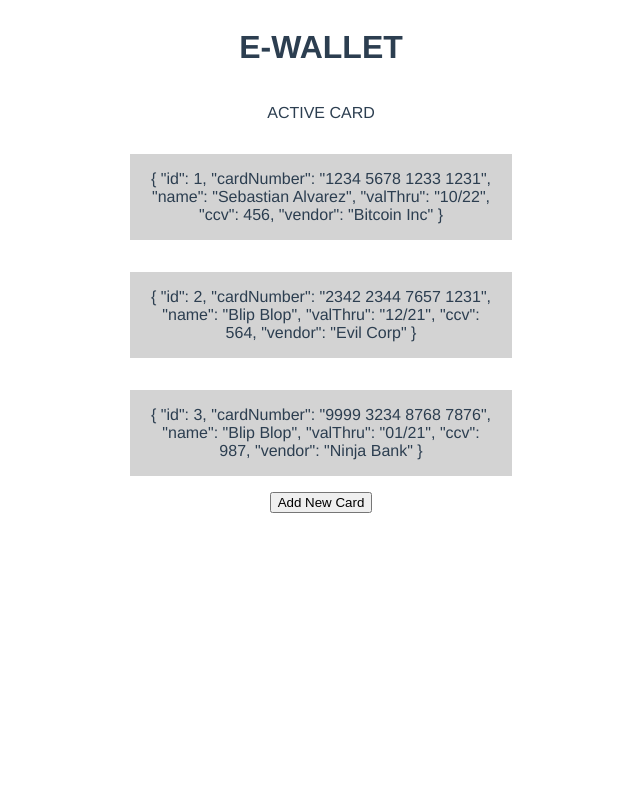
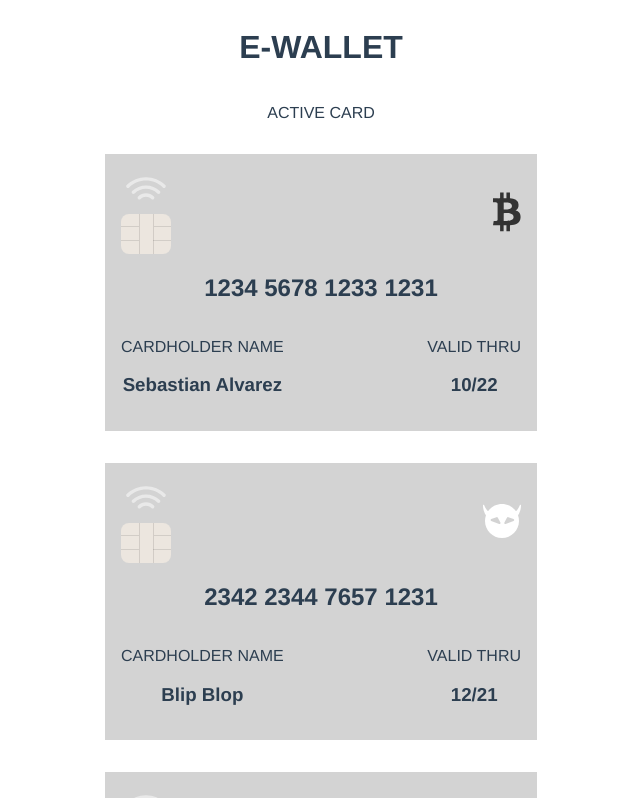
Before and after one commit to sleam91/E-Wallet, a Vue app: page / in a window 1280 px wide. Shown: the top 798 px of the page, without its empty margins (319-959 px from the left). Built offline with nearby package versions, Linux system fonts and the light colour scheme.

Commit message:
added some card-css

```diff
--- a/src/components/Card.vue
+++ b/src/components/Card.vue
@@ -1,22 +1,35 @@
 <template>
-    <div class="card">{{card}}</div>
+    <div class="card">
+        <div class="icons">
+            <img src="@/assets/chip-light.svg" alt="">
+            <img :src="require('@/assets/'+card.vendor)" alt="">
+        </div>
+        <h2>{{card.cardNumber}}</h2>
+        <div class="card-bottom">
+            <div class="name">
+                <p>CARDHOLDER NAME</p>
+                <h3>{{card.name}}</h3>
+            </div>
+            <div class="valid">
+                <p>VALID THRU</p>
+                <h3>{{card.valThru}}</h3>
+            </div>
+        </div>
+    </div>
 </template>
 
 <script>
 export default {
     name: "Card",
     props: {
-        card:Object
+        card: Object
     },
     data() {
         return {
-            // card:this.$root.getCard(this.$route.params.id),
-            // cardList: this.$root.getCardList()
+
         };
     },
-    computed:{
-
-    }
+    computed: {}
 };
 </script>
 
@@ -24,9 +37,23 @@ export default {
 .card {
     background: lightgray;
     // width: 90%;
-    max-width: 350px;
+    max-width: 550px;
+    min-width: 400px;
     height: 40%;
-    margin:1rem 0;
-    padding:1rem
+    margin: 1rem 0;
+    padding: 1rem;
+    &:hover {
+        cursor: pointer;
+    }
+    display: flex;
+    flex-direction: column;
+    .icons{
+        display: flex;
+        justify-content: space-between;
+    }
+    .card-bottom{
+        display: flex;
+        justify-content: space-between;
+    }
 }
 </style>
--- a/src/components/CardForm.vue
+++ b/src/components/CardForm.vue
@@ -11,10 +11,10 @@
         <p>VENDOR</p>
         <select v-model="card.vendor" id="vendor">
             <option selected hidden></option>
-            <option>BITCOIN INC</option>
-            <option>NINJA BANK</option>
-            <option>BLOCK CHAIN INC</option>
-            <option>EVIL CORP</option>
+            <option value="@/assets/vendor-bitcoin.svg">BITCOIN INC</option>
+            <option value="@/assets/vendor-ninja.svg">NINJA BANK</option>
+            <option value="@/assets/vendor-blockchain.svg">BLOCK CHAIN INC</option>
+            <option value="@/assets/vendor-evil.svg">EVIL CORP</option>
         </select>
         <p></p>
         <router-link to="/">
--- a/src/main.js
+++ b/src/main.js
@@ -13,22 +13,23 @@ new Vue({
         name: "Sebastian Alvarez",
         valThru: "10/22",
         ccv: 456,
-        vendor: "Bitcoin Inc"
+        vendor: "vendor-bitcoin.svg"
       }, {
         id: 2,
         cardNumber: "2342 2344 7657 1231",
         name: "Blip Blop",
         valThru: "12/21",
         ccv: 564,
-        vendor: "Evil Corp"
+        vendor: "vendor-evil.svg"
       }, {
         id: 3,
         cardNumber: "9999 3234 8768 7876",
         name: "Blip Blop",
         valThru: "01/21",
         ccv: 987,
-        vendor: "Ninja Bank"
-      }]
+        vendor: "vendor-ninja.svg"
+      }],
+      chosenCardId:1
     }
   },
   methods: {
@@ -37,6 +38,12 @@ new Vue({
     },
     getCard(id) {
       return this.cardList.find(card => card.id == id)
+    },
+    setChosenCardId(id){
+      this.chosenCardId=id
+    },
+    getChosenCardId(){
+      return this.chosenCardId
     }
   },
   router,
```
